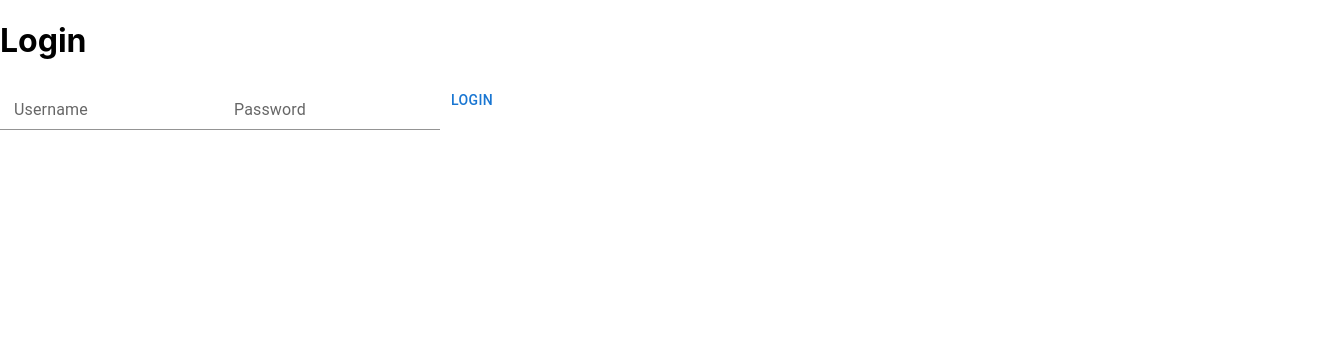
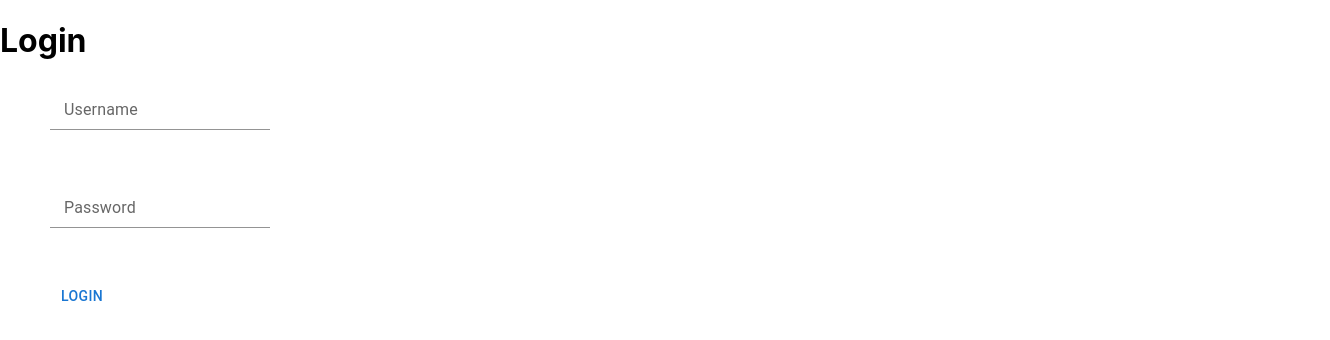
Before and after one commit to Tocco17/Portafoglio, a React (Create React App) app in the folder portafoglio.react/: page /auth/login in a window 1280 px wide. Shown: the top 340 px of the page, 1330 px wide, since content can reach past the window. Built offline with nearby package versions, Linux system fonts and the light colour scheme; the HTML template or start-up script is replaced by a standard one.

Commit message:
Login graphics

```diff
--- a/portafoglio.react/src/pages/login/index.tsx
+++ b/portafoglio.react/src/pages/login/index.tsx
@@ -1,4 +1,4 @@
-import { Button, FormControl, Input, InputLabel, } from "@mui/material"
+import { Box, Button, FormControl, Input, InputLabel, } from "@mui/material"
 import { ActionFunctionArgs, Form, redirect } from "react-router-dom"
 import { route } from "../../contextes/route.context"
 import { loginUser } from "../../api/controllers/user-controller"
@@ -11,23 +11,34 @@ export const Login = () => {
 			<h1>Login</h1>
 
 			<Form method="post">
+				<Box sx={{
+					display: 'flex',
+					flexDirection: "column",
+					alignItems: 'start',
+					justifyContent: 'center',
+					width: '100vw',
+					height: '100%',
+					gap: '50px',
+					marginLeft: '50px',
+				}}>
 					<FormControl>
 						<InputLabel htmlFor="username-input" >Username</InputLabel>
-					<Input id="username-input" name="username"/>
+						<Input id="username-input" name="username" />
 					</FormControl>
 
 					<FormControl>
 						<InputLabel htmlFor="password-input">Password</InputLabel>
-					<Input id="password-input" name="password"/>
+						<Input id="password-input" name="password" />
 					</FormControl>
 
 					<Button type="submit">Login</Button>
+				</Box>
 			</Form>
 		</>
 	)
 }
 
-export const loginSubmitAction = async ({request}: ActionFunctionArgs) => {
+export const loginSubmitAction = async ({ request }: ActionFunctionArgs) => {
 	let formData = await request.formData()
 
 	const username = formData.get("username") as string
```
Lines whose indentation alone changed are shown as unchanged.
